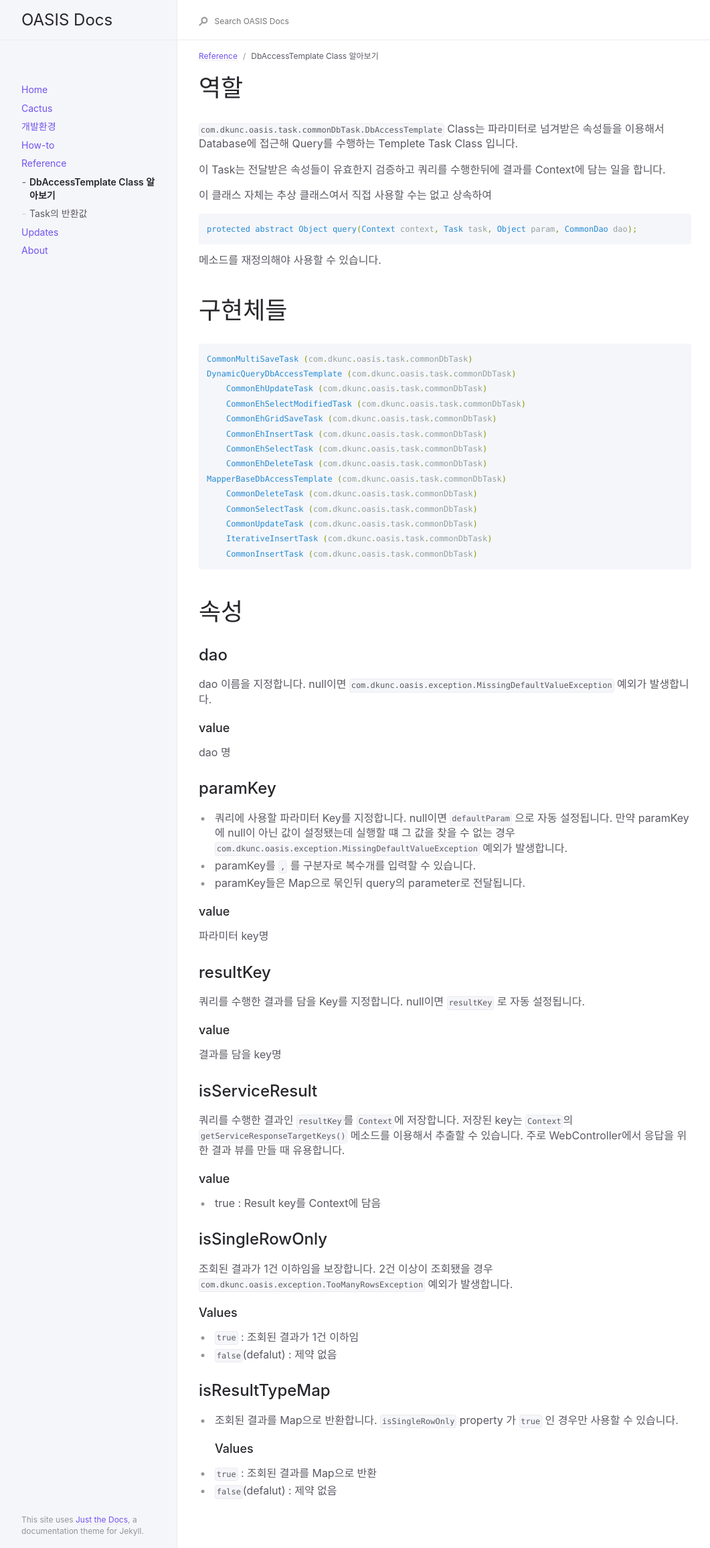
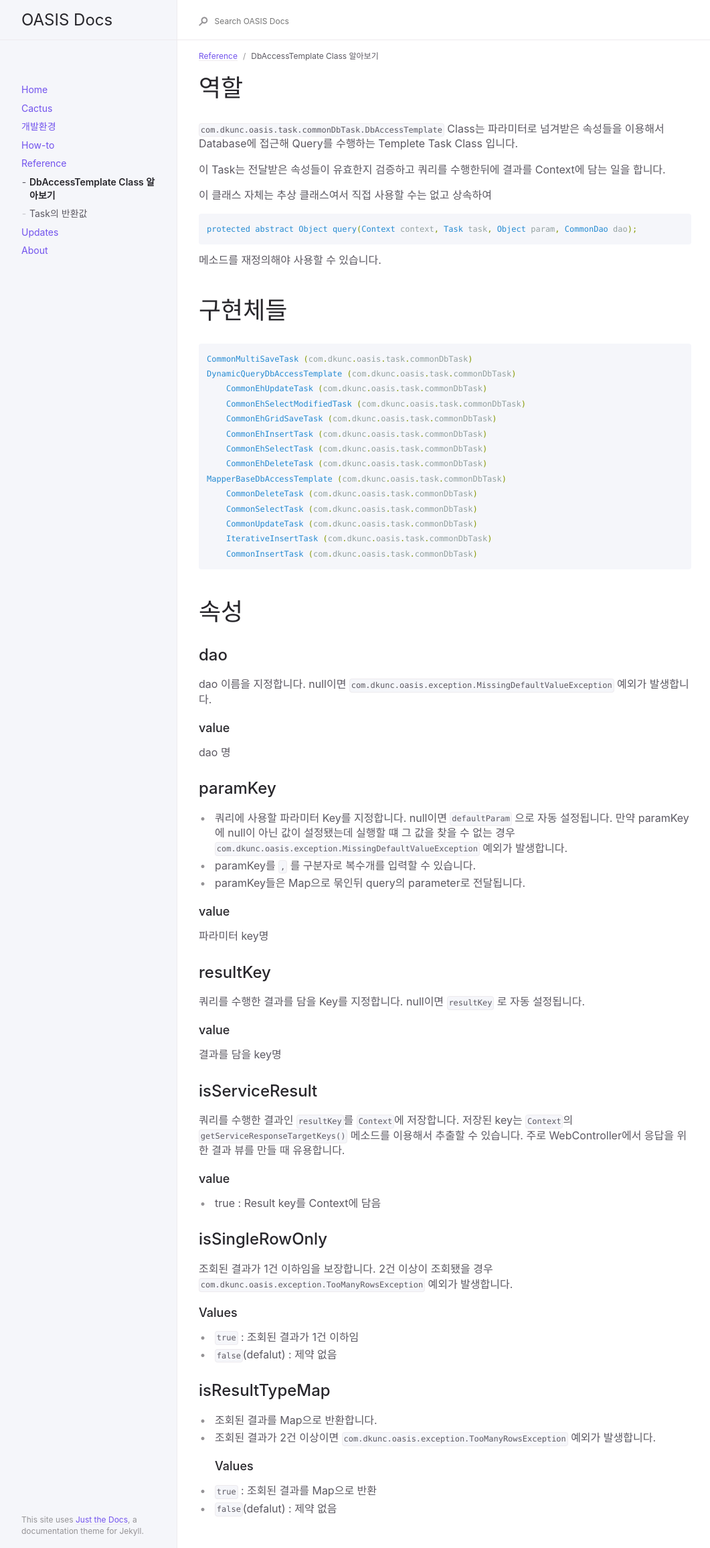
Before and after one commit to oasis-official/oasis-official.github.io, a Jekyll site: the page built from docs/reference/DBAccessTemplete.md, in a window 1280 px wide. Shown: the whole page at 67% size, without its empty margins (91-1152 px from the left). Built offline with Jekyll 4.4.1, drawn with Linux system fonts in a browser that asks for light colours.

Commit message:
isResultTypeMap 수정

```diff
--- a/docs/reference/DBAccessTemplete.md
+++ b/docs/reference/DBAccessTemplete.md
@@ -67,7 +67,8 @@ dao 명
 * `false`(defalut) : 제약 없음
 
 ## isResultTypeMap
-* 조회된 결과를 Map으로 반환합니다. `isSingleRowOnly` property 가 `true` 인 경우만 사용할 수 있습니다.
+* 조회된 결과를 Map으로 반환합니다.
+* 조회된 결과가 2건 이상이면 `com.dkunc.oasis.exception.TooManyRowsException` 예외가 발생합니다.
 ### Values
 * `true` : 조회된 결과를 Map으로 반환
 * `false`(defalut) : 제약 없음
```
